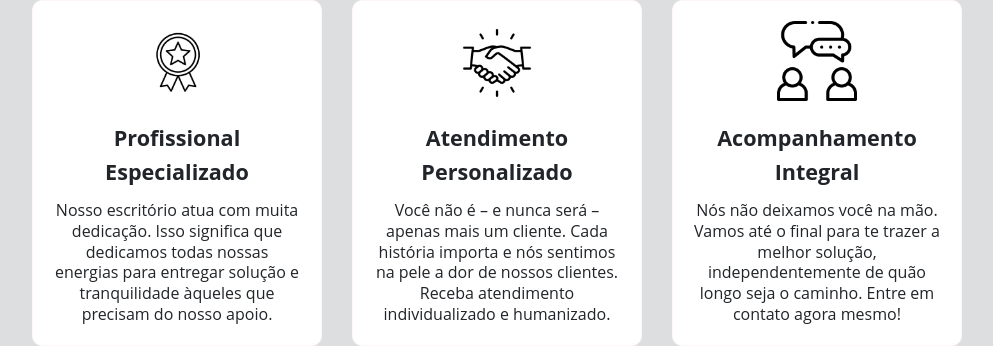
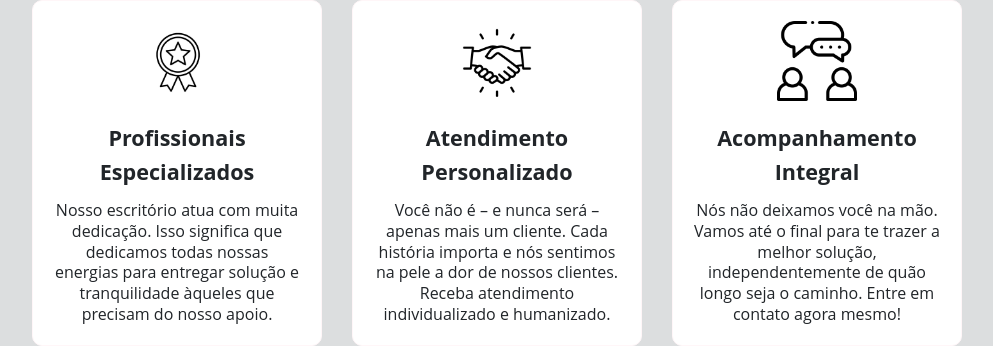
Before and after one commit to fabiogmcontabilidade/website, a Jekyll site: the page built from index.md, in a window 1280 px wide. Shown: the part 1153-1499 px from the top of the page, without its empty margins (143-1136 px from the left). Built offline with Jekyll 4.4.1, drawn with Linux system fonts in a browser that asks for light colours.

```diff
--- a/_data/features.json
+++ b/_data/features.json
@@ -1,6 +1,6 @@
 [
   {
-    "title": "Profissional Especializado",
+    "title": "Profissionais Especializados",
     "description": "Nosso escritório atua com muita dedicação. Isso significa que dedicamos todas nossas energias para entregar solução e tranquilidade àqueles que precisam do nosso apoio.",
     "image": {
       "url": "images/features/medalha.jpg",
```
